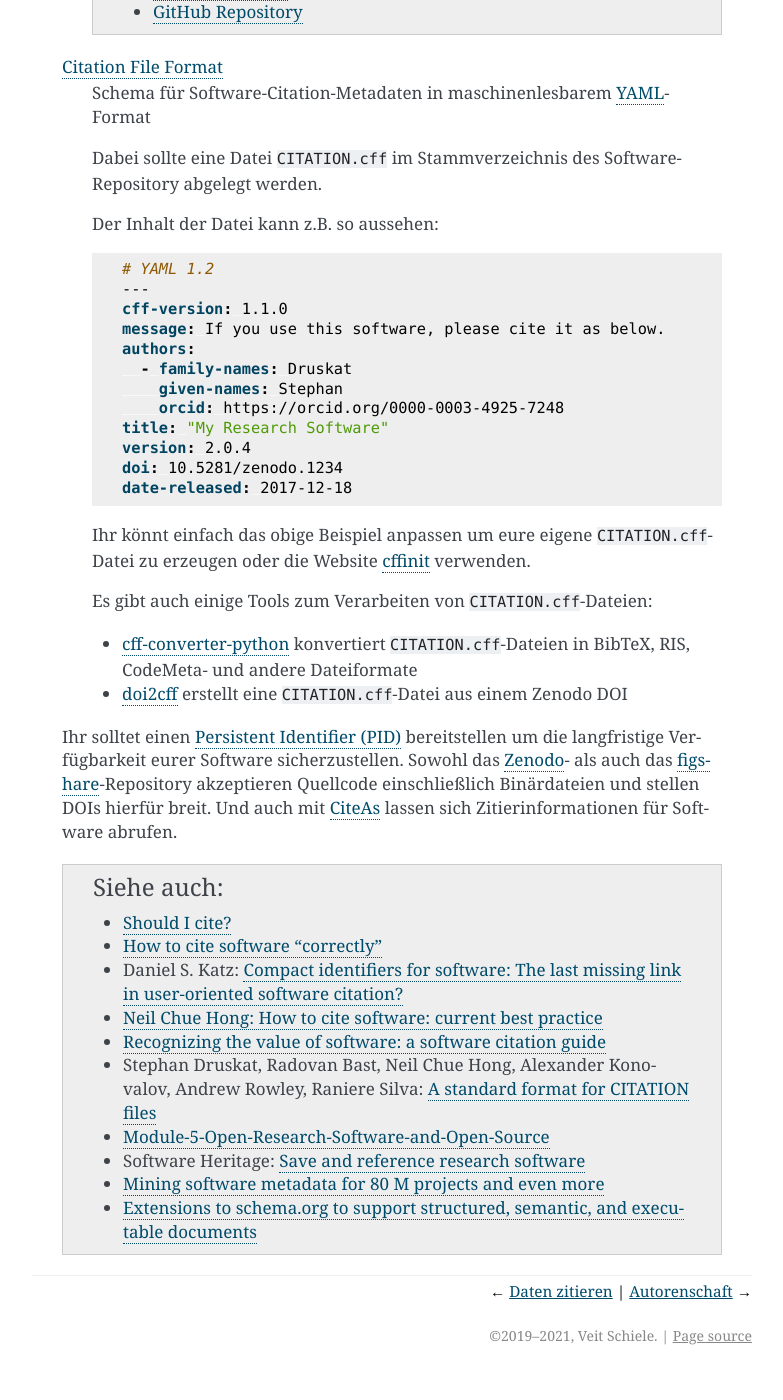
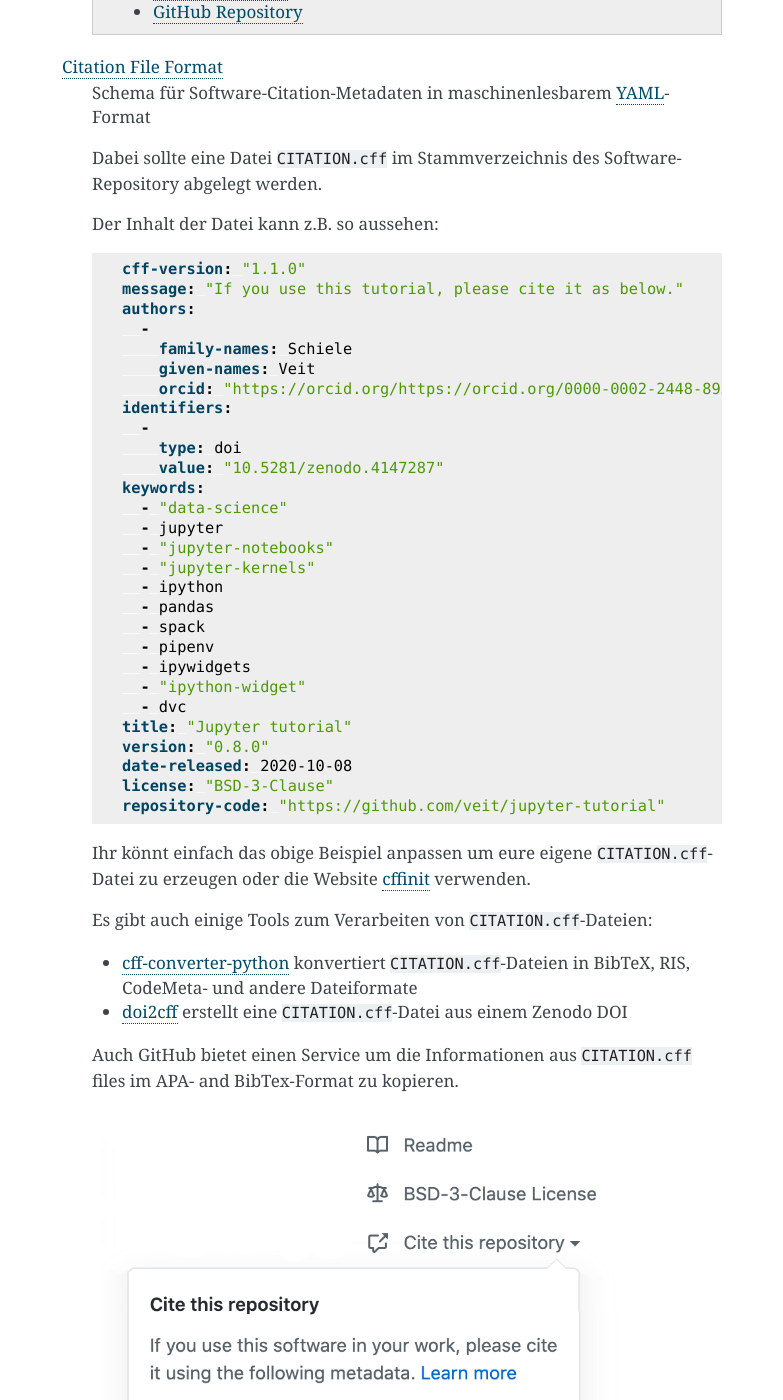
Before and after one commit to veit/jupyter-tutorial-de, a Sphinx documentation site: the page built from docs/productive/quote/software.rst, in a window 1280 px wide and 1400 px high, scrolled down 3250 px. Shown: the whole window, without its empty margins (358-1141 px from the left). Built offline with Sphinx 7.4.7, drawn with Linux system fonts in a browser that asks for light colours; pages that are not in the unit, such as notebooks, are missing from menus; before the commit the page ends 4625 px from its top, so only the background shows below that.

Commit message:
Add GittHub support for CITATION.cff files

```diff
--- a/docs/productive/quote/software.rst
+++ b/docs/productive/quote/software.rst
@@ -114,18 +114,34 @@ aktuell zwei Projekte für strukturierte Metadaten heraus:
 
     .. code-block:: yaml
 
-        # YAML 1.2
-        ---
-        cff-version: 1.1.0
-        message: If you use this software, please cite it as below.
+        cff-version: "1.1.0"
+        message: "If you use this tutorial, please cite it as below."
         authors:
-          - family-names: Druskat
-            given-names: Stephan
-            orcid: https://orcid.org/0000-0003-4925-7248
-        title: "My Research Software"
-        version: 2.0.4
-        doi: 10.5281/zenodo.1234
-        date-released: 2017-12-18
+          -
+            family-names: Schiele
+            given-names: Veit
+            orcid: "https://orcid.org/https://orcid.org/0000-0002-2448-8958"
+        identifiers:
+          -
+            type: doi
+            value: "10.5281/zenodo.4147287"
+        keywords:
+          - "data-science"
+          - jupyter
+          - "jupyter-notebooks"
+          - "jupyter-kernels"
+          - ipython
+          - pandas
+          - spack
+          - pipenv
+          - ipywidgets
+          - "ipython-widget"
+          - dvc
+        title: "Jupyter tutorial"
+        version: "0.8.0"
+        date-released: 2020-10-08
+        license: "BSD-3-Clause"
+        repository-code: "https://github.com/veit/jupyter-tutorial"
 
     Ihr könnt einfach das obige Beispiel anpassen um eure eigene
     ``CITATION.cff``-Datei zu erzeugen oder die Website `cffinit
@@ -140,6 +156,13 @@ aktuell zwei Projekte für strukturierte Metadaten heraus:
       andere Dateiformate
     * `doi2cff <https://github.com/citation-file-format/doi2cff>`_ erstellt
       eine ``CITATION.cff``-Datei aus einem Zenodo DOI
+
+    Auch GitHub bietet einen Service um die Informationen aus ``CITATION.cff``
+    files im APA- and BibTex-Format zu kopieren.
+
+    .. figure:: github-cite.png
+       :alt: Popup auf der Zielseite eines GitHub-Repositorys mit der
+             Möglichkeit, ADA- und BibTex-Formate zu exportieren.
 
 Ihr solltet einen `Persistent Identifier (PID)
 <https://de.wikipedia.org/wiki/Persistent_Identifier>`_ bereitstellen um die
```
Also changed, not shown: docs/productive/quote/github-cite.png (added), 1 other file.
